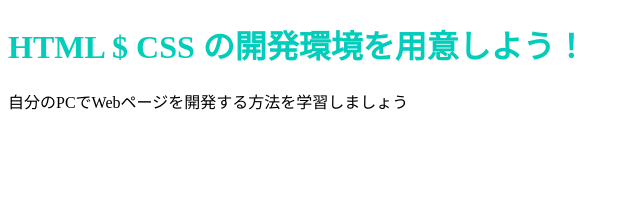
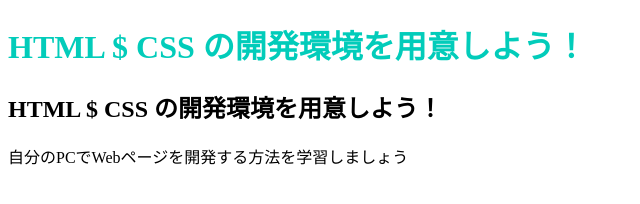
Before and after one commit to meclemo/meclemo.github.io, a plain HTML site: page index.html in a window 1280 px wide. Shown: the whole page, without its empty margins (0-640 px from the left). Drawn offline with Linux system fonts and the light colour scheme.

Commit message:
Update index.html

```diff
--- a/index.html
+++ b/index.html
@@ -7,6 +7,8 @@
 </head>
 <body>
     <h1 class="title">HTML $ CSS の開発環境を用意しよう！</h1>
+        <h2 class="title2">HTML $ CSS の開発環境を用意しよう！</h2>
+
     <p>自分のPCでWebページを開発する方法を学習しましょう</p>
 </body>
 </html>
```
